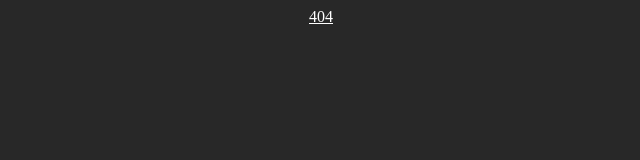
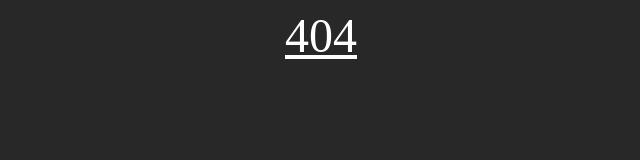
Before and after one commit to Jxexrxoxn/Jxexrxoxn.github.io, a plain HTML site: page 404.html in a window 1280 px wide. Shown: the whole page, without its empty margins (319-959 px from the left). Drawn offline with Linux system fonts and the light colour scheme.

Commit message:
Update 404.html

```diff
--- a/404.html
+++ b/404.html
@@ -1 +1 @@
-<html><body><body style="background-color:#282828"><center><a href="" style="color:white;">404</a></center></body></html>
+<html><body><body style="background-color:#282828"><center><font size="64"><a href="" style="color:white;">404</a></font></center></body></html>
```
